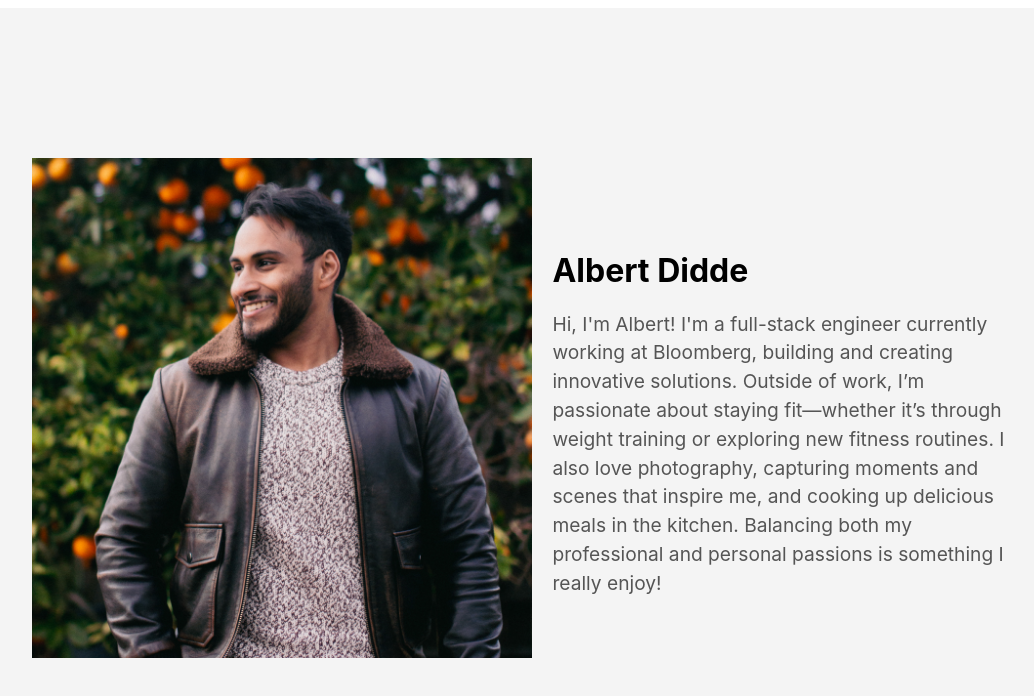
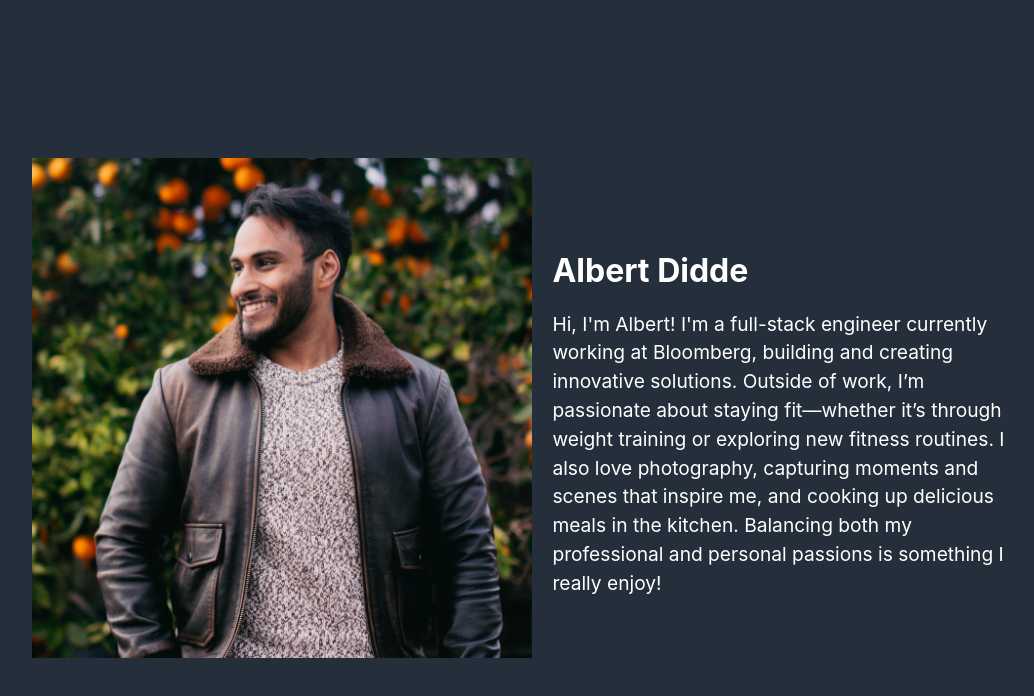
Before and after one commit to adidde1073/personal-website, a React (Vite) app: page / in a window 1280 px wide. Shown: the top 696 px of the page, without its empty margins (102-1136 px from the left). Built offline with nearby package versions, Linux system fonts and the light colour scheme.

Commit message:
chore: add ci

```diff
--- a/src/App.css
+++ b/src/App.css
@@ -4,7 +4,6 @@
   justify-content: center;
   align-items: center;
   height: 100vh;
-  background-color: #f4f4f4;
   margin: 0;
   padding: 0;
 }
--- a/src/index.css
+++ b/src/index.css
@@ -1,6 +1,7 @@
 :root {
   font-family: Inter, system-ui, Avenir, Helvetica, Arial, sans-serif;
   font-size: 16px;
+  background-color: #252f3b;
 }
 
 h1 {
@@ -16,7 +17,7 @@ button {
   font-weight: 500;
   font-family: inherit;
   background-color: #1a1a1a;
-  color: white;
+  color: #bfbfbf;
   cursor: pointer;
   transition: border-color 0.25s;
 }
--- a/src/pages/profile/profile.css
+++ b/src/pages/profile/profile.css
@@ -13,7 +13,8 @@
 }
 
 .dialogue-container {
-  text-align: center;
+  text-align: left;
+  color: white;
   padding: 20px;
   margin-top: 20px;
 }
@@ -26,7 +27,6 @@
 
 .dialogue {
   font-size: 1rem;
-  color: #555;
   line-height: 1.5;
 }
 
@@ -47,7 +47,6 @@
   }
 
   .dialogue-container {
-    text-align: left;
     width: 50%;
     padding: 0 20px;
   }
@@ -75,7 +74,6 @@
   }
 
   .dialogue-container {
-    text-align: center;
     margin-top: 20px;
   }
 }
```
